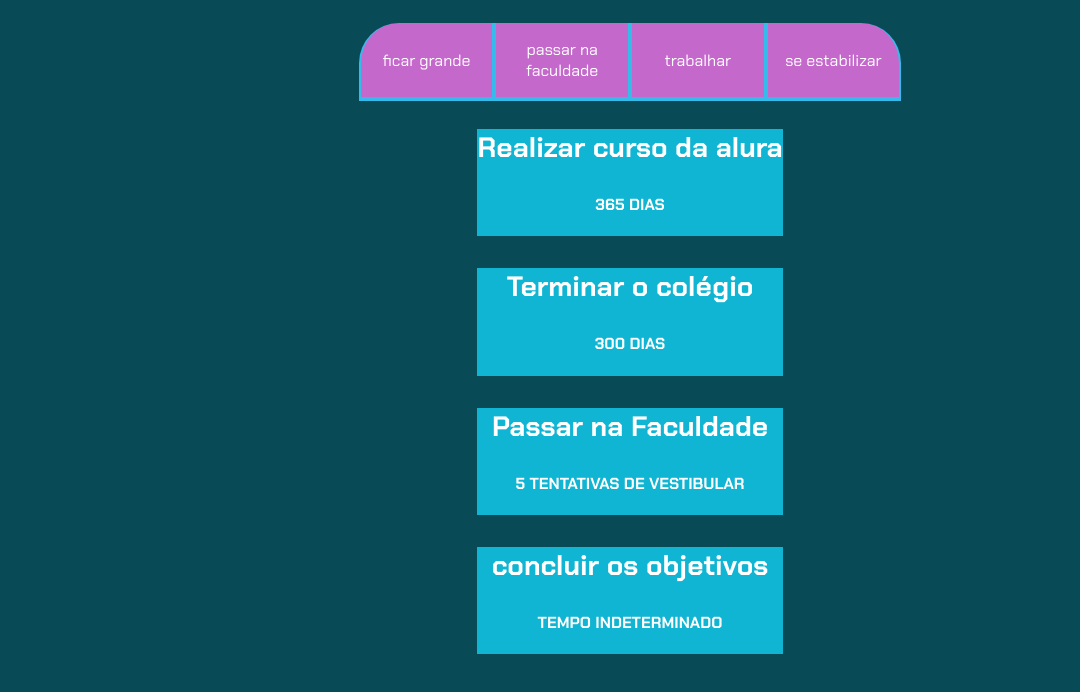
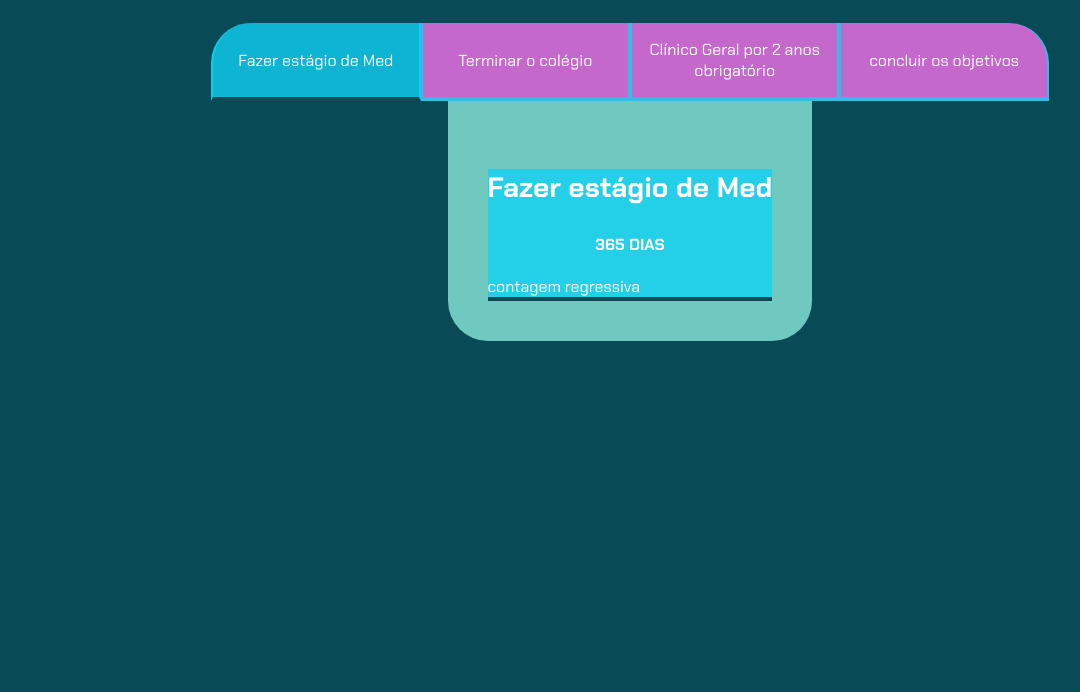
Before and after one commit to JPmikilita/3-ano, a plain HTML site: page index.html in a window 1280 px wide. Shown: the part 80-772 px from the top of the page, without its empty margins (10-1090 px from the left). Drawn offline with Linux system fonts and the light colour scheme; a web font is replaced by a local one.

Commit message:
Add files via upload

```diff
--- a/index.html
+++ b/index.html
@@ -11,27 +11,31 @@
 <section class="conteúdo-principal">
     <h2 class="titulo-principal">Meus Obejtivos do ano<span>_</span> </h2>
     <div class="botoes">
-        <button class="botao">ficar grande</button>
-        <button class="botao">passar na faculdade</buton>
-        <button class="botao">trabalhar</button>
-        <button class="botao">se estabilizar</button>
+        <button class="botao ativo">Fazer estágio de Med</button>
+        <button class="botao">Terminar o colégio</buton>
+        <button class="botao">Clínico Geral por 2 anos obrigatório</button>
+        <button class="botao">concluir os objetivos</button>
     </div>
     <div class="abas-texto">
         <div class="aba-conteudo ativo">
-            <h3 class="aba-conteudo-titulo-principal">Realizar curso da alura</h3>
+            <h3 class="aba-conteudo-titulo-principal">Fazer estágio de Med</h3>
             <h4 class="aba-conteudo-titulo-secundario">365 dias</h4>
+            <div class="contador"></div>
         </div>
-        <div class="aba-conteudo ativo">
+        <div class="aba-conteudo">
             <h3 class="aba-conteudo-titulo-principal">Terminar o colégio</h3>
             <h4 class="aba-conteudo-titulo-secundario">300 dias</h4>
+            <div class="contador"></div>
         </div>
-        <div class="aba-conteudo ativo">
-            <h3 class="aba-conteudo-titulo-principal">Passar na Faculdade</h3>
-            <h4 class="aba-conteudo-titulo-secundario">5 tentativas de vestibular</h4>
+        <div class="aba-conteudo">
+            <h3 class="aba-conteudo-titulo-principal">Agregar com hospital</h3>
+            <h4 class="aba-conteudo-titulo-secundario">Clínico Geral por 2 anos obrigatório</h4>
+            <div class="contador"></div>
         </div>
-        <div class="aba-conteudo ativo">
+        <div class="aba-conteudo">
             <h3 class="aba-conteudo-titulo-principal">concluir os objetivos</h3>
             <h4 class="aba-conteudo-titulo-secundario">Tempo Indeterminado</h4>
+            <div class="contador"></div>
         </div>
     </div>
 </section>
--- a/main.js
+++ b/main.js
@@ -11,3 +11,5 @@ for (let i = 0; i < botoes.length; i++){
         botoes[i].classList.add("ativo");
     }
 }
+const contadores = document.querySelectorAll(".contador");
+contadores[0].textContent = "contagem regressiva";
--- a/style.css
+++ b/style.css
@@ -61,15 +61,15 @@ body{
     background-color: var(--botao-ativo);
     border-bottom: 4px solid var(--verde);
 }
-.abas-textos{
+.abas-texto{
     background-color: var(--cor-de-fundo);
     padding: 40px;
     border-radius: 0 0 40px 40px;
 }
-.abas-conteudo-ativo{
+.aba-conteudo.ativo{
     display: block;
 }
-.abas-conteudo{
+.aba-conteudo{
     display: none;
 }
 .aba-conteudo-titulo-principal{
```
